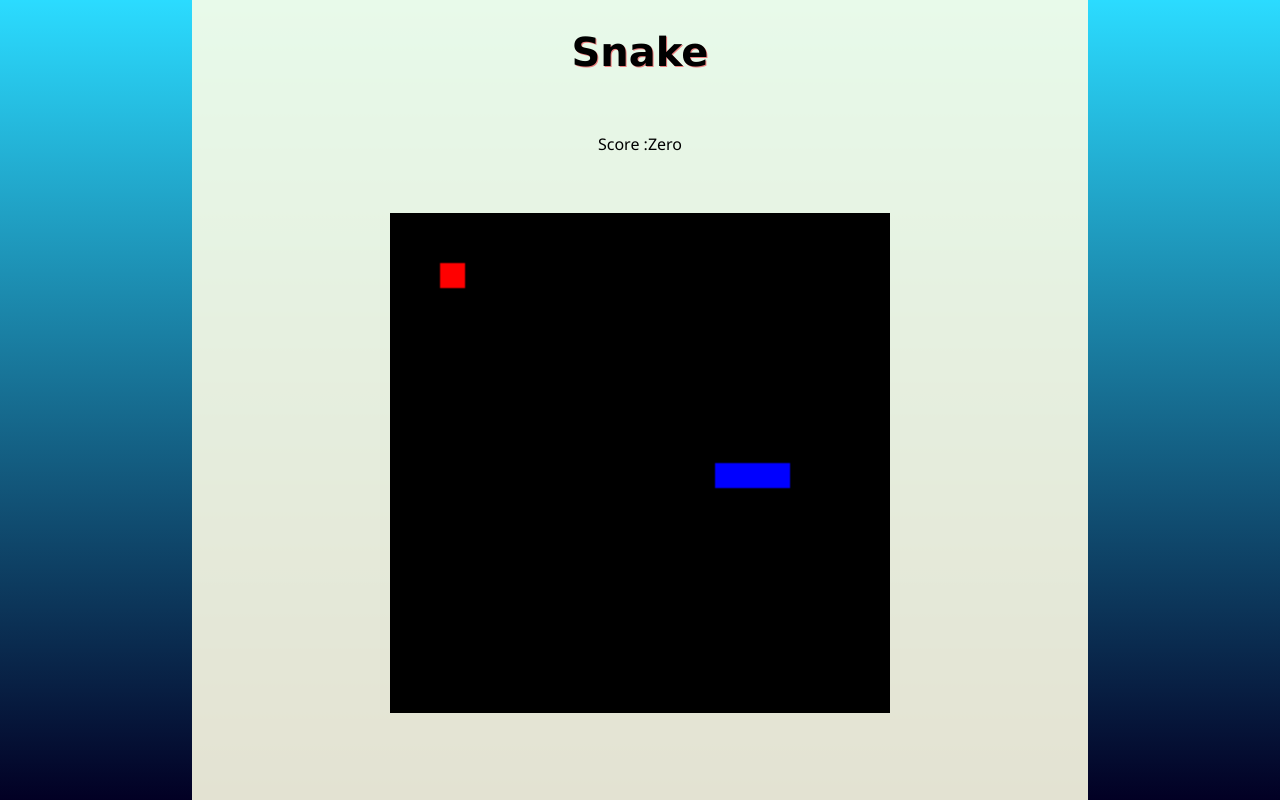
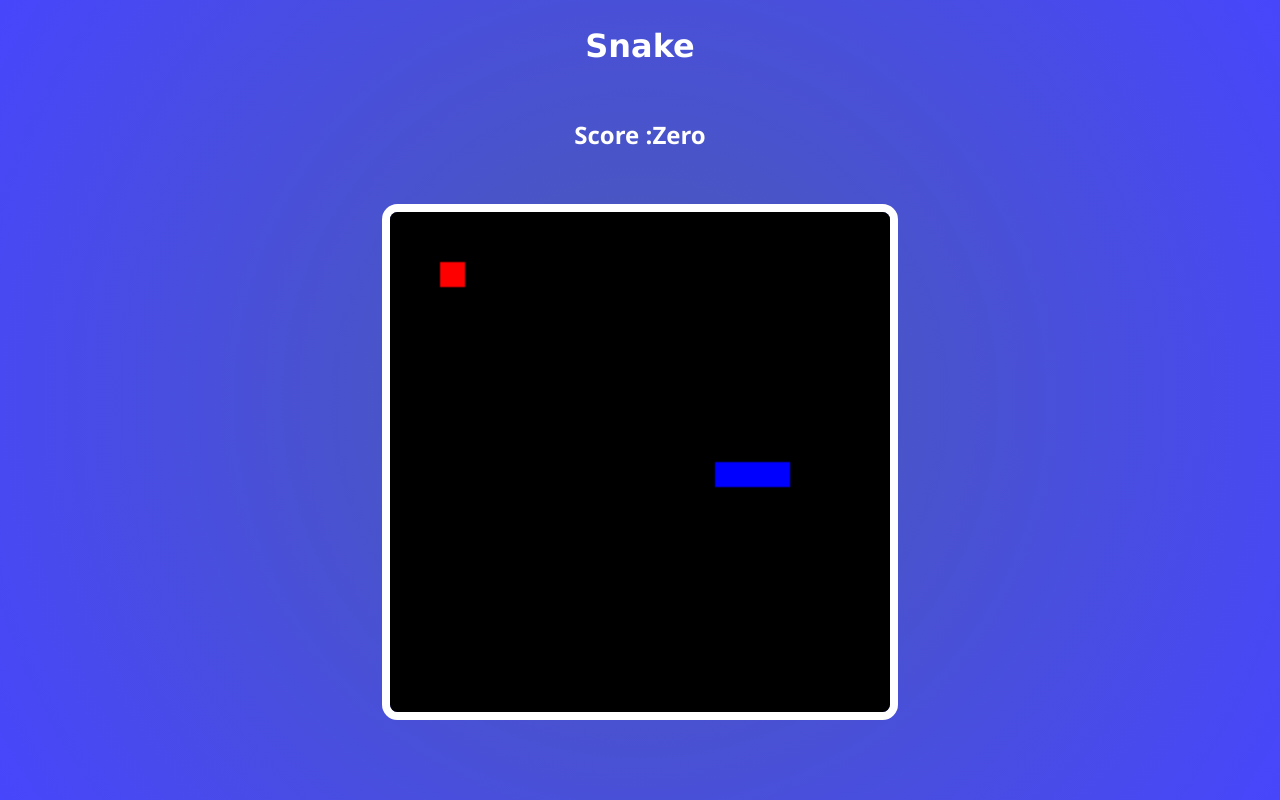
Before and after one commit to tiagoharumitsukodama/Game-Snake, a plain HTML site: page index.html in a window 1280 px wide. Drawn offline with Linux system fonts and the light colour scheme.

Commit message:
change the background

```diff
--- a/style.css
+++ b/style.css
@@ -6,8 +6,8 @@ div.body {
     min-height: 100vh;
     min-width: 100vw;
 
-    background: rgb(2,0,36);
-    background: linear-gradient(0deg, rgba(2,0,36,1) 0%, rgba(0,212,255,0.830427239255077) 100%);
+    background: rgb(74,91,175);
+    background: radial-gradient(circle, rgba(74,91,175,1) 0%, rgba(72,70,252,1) 100%);
 }
 section {
     display: flex;
@@ -17,21 +17,26 @@ section {
     max-width: 70%;
     min-width: 500px;
     min-height: 100vh;
-
-    background-color: rgba(255, 254, 232, 0.89);
 }
 h1 {
     font-family:'Lucida Sans', 'Lucida Sans Regular', 'Lucida Grande', 'Lucida Sans Unicode', Geneva, Verdana, sans-serif;
-    text-shadow: rgb(235, 127, 127) 1px 1px;
-    font-size: 5vh;
+    font-size: 4vh;
+    font-weight: 700;
+    color: white;
 }
 p {
-    font-size: 1em;
+    font-size: 1.5em;
+    font-weight: 700;
     font-family: 'Segoe UI', Tahoma, Geneva, Verdana, sans-serif;
+    color: white;
+
 }
 
 canvas {
     width: 500px;
+
+    border: 8px solid white;
+    border-radius: 3%;
 }
 
 @media screen and (max-width: 500px){
```
Also changed, not shown: teste.txt (deleted).
